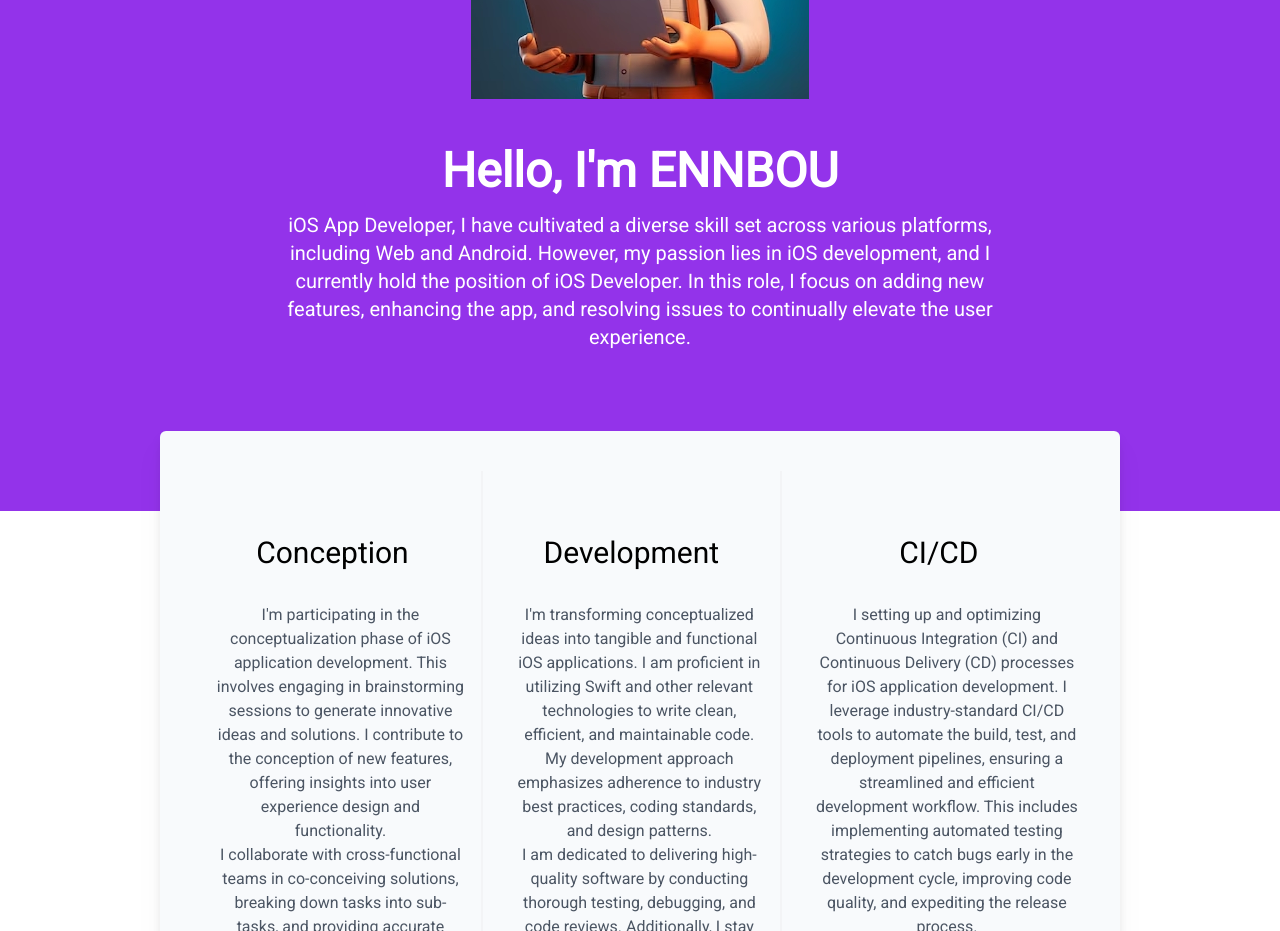
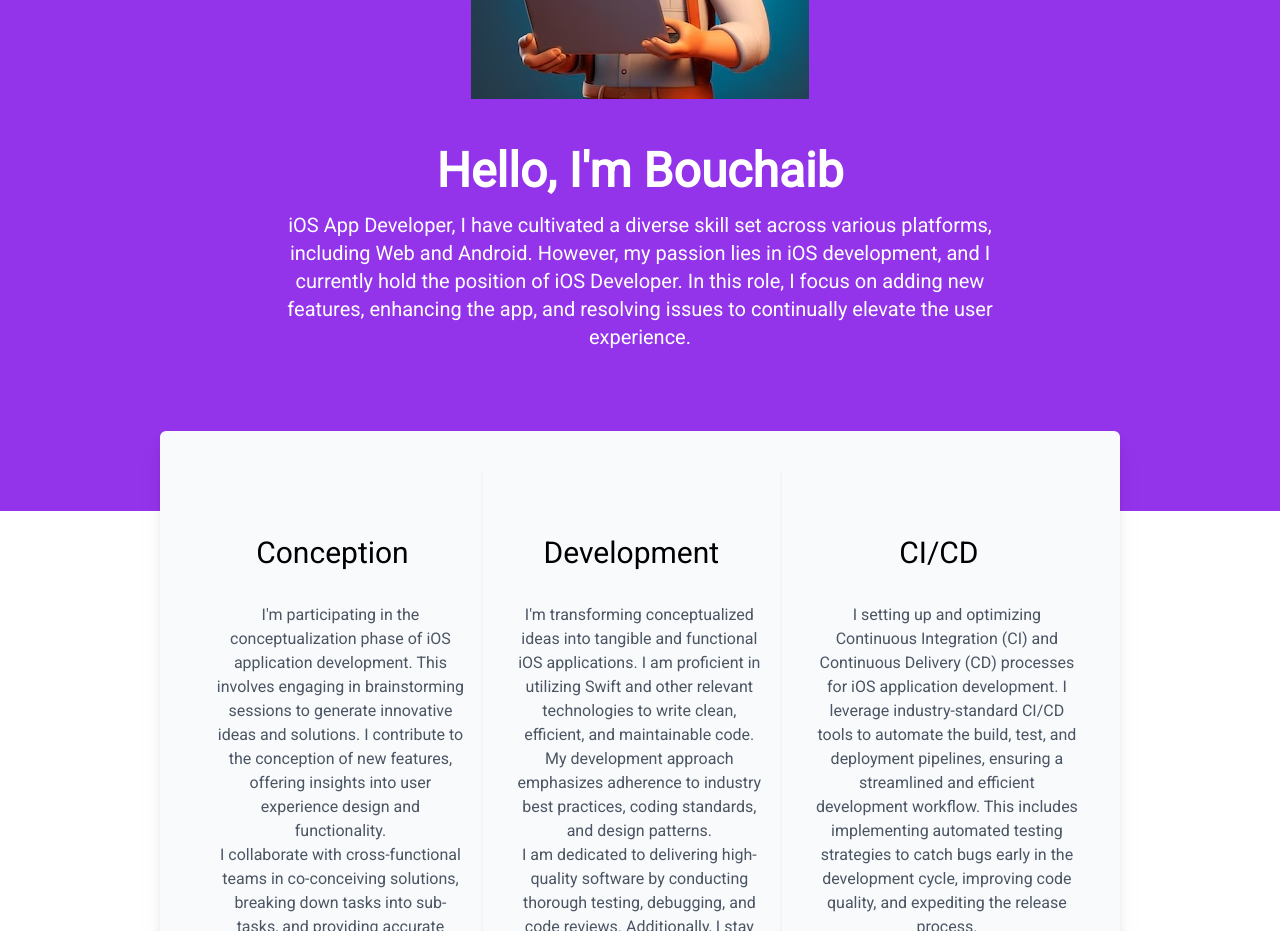
Before and after one commit to ennbou/portfolio, an Astro site: page / in a window 1280 px wide. Shown: the part 920-1851 px from the top of the page. Built offline with nearby package versions, Linux system fonts and the light colour scheme; Astro itself is replaced by a stand-in of ours.

Commit message:
github action works perfectly 😁

```diff
--- a/src/components/AboutMe.astro
+++ b/src/components/AboutMe.astro
@@ -25,7 +25,7 @@ const cicd = {
 <div class="bg-purple-600 text-white pt-32 pb-40">
   <div class="text-center w-11/12 lg:w-7/12 mx-auto">
    <Image src={images.avatarDev} alt="avatar dev image" class="m-auto mb-8"/>
-    <div class="text-5xl font-bold p-4">Hello, I'm ENNBOU</div>
+    <div class="text-5xl font-bold p-4">Hello, I'm Bouchaib</div>
     <p class="justify-center text-xl">
       iOS App Developer, I have cultivated a diverse skill set across various platforms, including Web and Android.
       However, my passion lies in iOS development, and I currently hold the position of iOS Developer. In this role, I
```
